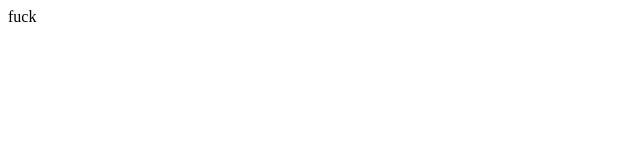
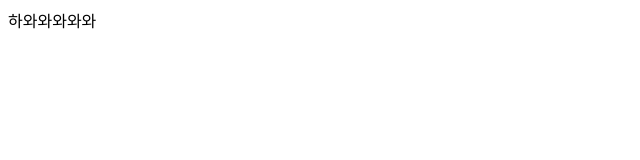
Before and after one commit to Dellil/chanhee.dev, a React (Create React App) app: page / in a window 1280 px wide. Shown: the top 160 px of the page, without its empty margins (0-640 px from the left). Built offline with nearby package versions, Linux system fonts and the light colour scheme; a web font is replaced by a local one.

Commit message:
add dependancies, basic configuration

```diff
--- a/package.json
+++ b/package.json
@@ -1,5 +1,5 @@
 {
-	"name": "chanhee.dev",
+    "name": "chanhee-dev",
     "version": "0.1.0",
     "private": true,
     "dependencies": {
@@ -8,7 +8,8 @@
         "@testing-library/user-event": "^7.1.2",
         "react": "^16.13.1",
         "react-dom": "^16.13.1",
-		"react-scripts": "3.4.3"
+        "react-scripts": "3.4.3",
+        "styled-components": "^5.2.0"
     },
     "scripts": {
         "start": "react-scripts start",
--- a/public/index.html
+++ b/public/index.html
@@ -5,10 +5,7 @@
         <link rel="icon" href="%PUBLIC_URL%/favicon.ico" />
         <meta name="viewport" content="width=device-width, initial-scale=1" />
         <meta name="theme-color" content="#000000" />
-    <meta
-      name="description"
-      content="Web site created using create-react-app"
-    />
+        <meta name="description" content="Chanhee Jang's Portfolio" />
         <link rel="apple-touch-icon" href="%PUBLIC_URL%/logo192.png" />
         <!--
       manifest.json provides metadata used when your web app is installed on a
@@ -24,20 +21,73 @@
       work correctly both with client-side routing and a non-root public URL.
       Learn how to configure a non-root public URL by running `npm run build`.
     -->
-    <title>React App</title>
+        <title>Chanhee Jang</title>
     </head>
     <body>
         <noscript>You need to enable JavaScript to run this app.</noscript>
         <div id="root"></div>
         <!--
-      This HTML file is a template.
-      If you open it directly in the browser, you will see an empty page.
-
-      You can add webfonts, meta tags, or analytics to this file.
-      The build step will place the bundled scripts into the <body> tag.
-
-      To begin the development, run `npm start` or `yarn start`.
-      To create a production bundle, use `npm run build` or `yarn build`.
+IT'S ASCII ART, PLEASE INCREASE THE WIDTH OF THE CONSOLE SIZE WIDELY TO SEE MY WAIFU
+*****,,,,,,,,,,,,,,,,,,,,*%&&&&&&@@@@%*,**,**,********//////*******,,,,,,,,,,,,,,,,,,,,,,,,,,,,,,,,,,,,,,,,**************************,,,,,,,,,,,.....,
+,,*****,,,,,,,,,,,,,,,,,*&&&&&@@@&&@@*,,,,******,*****//////********,,,,,,,,,,,,,,,,,,,,,,,,,,,,,,,,,,,,,,,,**********/////************,,,,,,,,,,,,,,,
+,,,***,,,,,,,,,*********&@@@&&&@@@@@%,,,,,,,,*,********///**//********,,,,,,,,,,,,,,,,,,,,,,,,,,,,,,,,,,,,,,,*****/****///////*****///****,,,,,,,,,,,,
+,,***/**,,,*,,**********/&&&%(////((#/,,,,,*,,,,,********///(###%&@@@@@@@@@@@&/*,,**,,,,,,,,,,,,,,,,,,,,,,,,,,****/////////////////**////***,,,,,,,,,,
+,,******,,,,**/(((#@&/******/////**//*/,,,,,,**,,,*/#######@&&&@@@@@@@@@@@@@@@@@@&@@@@%/*,,**********,,,,,,,,,,,***/////////////////////////***,,,,,,,
+,,,******,*((((((##%@@@(/********,,**//****,*/#####################%%%%%%%%%&@@@@@@@@@@@@@@@@(**************,*,,,***///////////////////////////***,,,,
+**,,,,****///(((((##@@@@@@@&@@&/***,,,,*(##############################%%%%%%%%%@@@@@@@@@@@@@@@@@@%/*****************/////////////////////////(////**,
+***,,*****////(/(((#@@@@&##((((((@/*(###(###(#((###########################%%%%%%%@@&%&@@@@@@@@&@@@@@@@(/**************//((////////////(((((((((((((//
+,********,///////(((&@&###(((((((((((((((((/*((################################%%%%%@%%%%%%@&&@@@@&&@@@@@@&(//***********/((((/////(((((((((((((((((((
+*,,,****,,//***,/,***/(((((/(////////*((***(((((####################################%%%%%%%%%%%%&%@@@&&@@@@@@@&(///*******/((((((//(((((((((((((((((##
+*,,,,**......,,,,,/*////(*((/////////***,((((((((((((#######################################%%%%%%%%&&@&&&@@@@@@@@(//*******/(###((((((((((((((#######
+*,,***.........,,*,*,////*/**/////////.*(((((((((((###############(*//###############(##########%%%%%%%%&#&&&@@@@@@@@(/******//(###(((((((###((((#####
+,,,,,.............*.*,,////,*/////**,,/((((((((((((((##########/**(#################%(///(###########%%%%%%(&&&@@@@@&&@@//*****/(##%##((((((#####((###
+,,,.. ............,,,.,*////*,.,**,,*/(((((((((((((((((((((#(**###%#####%###%########*////*##############%%%%(&&&@@@@@#/%@#/*****/(#%%##((((##%%%%####
+ ... ..................*,**,.,**,,**((((//(((((((((##(#####,(###################/%#%#*///*//###%%%(#########%%%%%%@@@@@@///&%/*****/(#%%%##((####%%%##
+. ..  .... .............,....,,,,**(((*/(((((((#########(*###################/(######*/*/*///###%#%(##%%%%%%%%%%(%%%@@@@@@///(%/*****/#%&&%%#((######%
+.   ...................... ....,,,//**((((((((########(*####/########(//(/##*###(###(########(######(#%###%##%%%##%%&@@@@@@&///(%*****//#%&&%%########
+.......  .............. ..,/.......,,,,.(((((((((((/#%%#((((((((////(###(*/(###(####(%%#######/#(###(/#########%###%%%&@@@@@(&(/*/#******/#%&&&%%####%
+.......... ... .      .*****,........,/(((((((*(*/(/(//((((#(((((((((**/#((###*####/%%%%%%####(##(###(*#########%##/%%%&@@@@@//&/**#*******/#%&&&&%###
+.. . ..  .......... ,,,.,*,,*,.....*((((((//(((((//*(((((((((((/****((((/###(*####(%%%%%%%%####/#/###(#/########(##(/%%%&@@@@@/**%***,,,,,***/#%&&&&%#
+*..... ............,....,,*,*. ..,(((((((((((((/**((//*********/((((((/((((/*(((#(%%%%%%%%%%####(*######/(######%/##/##%%@@@@@&****#,,*,,******/(%%&&&
+**,.... ..........,,,,,,,,*... .*//(((/(((((///*((((///(((((((((//((/((((//(*#((/%%%%%%%%%%%%###*/####/##/(##/####(#//####@@@@@%***,#**,**********(%%%
+****,.,,*,**. **.... .. ....,*////////*///(//*/((/*//((((((((///////(((*(((*(#/(%%%%%%%%%%%%%###,#####/###/(#(####(//*%###%@@@@@//****#***,,,,,,,,,*/#
+****,***,,*****,...,,,,... ////*////,*////*/*((,*///(//////,*////*/(//((#%,(*(####%%%%%%%%%%%%(//((((#(###/((((####//*#####&@@@@&*****,&,**,,,,,,,,,**
+,.////***,*,..//*.,,,.,,,*///////*,,////**,*/*,**//***/*/**///***//((####*/(########%#%%%%%%%%#*#####/%#//*(//##(###*/#####%@@@@@/******#,,,,,,,,,,,,*
+*** ****,*,..,,.,..*//////**////**,(////*.,//***/((((((((((((/(((#####(((((##########%###%%%%%/(((#/#%%%%##/(/#(((##*/######@@@@@%,,,,,,*/*,,,,,,,*,**
+   ...    ...  ./////////*//*///,*///*/*//,(/,//(/((###################(###################%////(((#%%%%%##*/#*((###/*######@@@@@&&,,,,,*,/*,,,,,,,,,,
+..... . ..  ..*.**/////,///*///**/*/,(*(//((///########/*,,,,*(##########################%%((/*//(###%%%%%((/#/(####/,######@@@@@@&@*,,(,,,(,,,,,,,,,,
+......  .,*,.*.**/////.*/**///*///,*/,(#(/##(#/,. ..........*/##(##########################(##*.,,,,,,,,,,*(##/*###///######@@@@@@(&&,*%,,,,&,,,,,,,,,
+   *//*,/,,,*,,///*,.,,..*////,/,**/*((,((,   ......,,#@@@#,#(* ##########################/(,,,,,,,*%&@@*#,,,,/#*/(/*######&@@@@@@#,%#@*,,,,**,,,,,,,,
+******,...**,.*,*,,,,,,,,,,,,**.*,*//#(/*    ,/,.,.....,*(*,(%(##############################,.,,,,,**/(*(##(,,,%(#*(######@&@@@@@%,,@#,,,,,,(,,,,,,,,
+,..,,,,,,,,,.*,,,,,,,,,,,,,,,,,////(/(/    */(#.........#*..,%#####################%&@@####%%/.*(*,,,//,,%%%%#/,,(#/######&&&@@@@@&/@%#,,,,,,/*,,,,,,*
+,,,,,,,,,,,,,,.*.,,,,,,,*///,**////(#*   ./####. ./*(#((((*,/(######################@@@@@%#######%###((*,%%%%%**##(######&%#@@@@@@&@/,(,,,,,/,,,,*****
+(*,,,,,,,,,,,,,,,,,,,//////*.*////######(, (###%#*(##################################%@@&###################%%#%/((#####&/(@@@@@@@(,,,,,,,,,/,,*****,,
+,,,,,,((/***,,,,,/////////*.,,/((/(#(((((((((((((((((((((((((((######################(#################%(*//*,(//(####%//#@@@@@@@@*,,,,,,,,,,,,,,,,,,,
+.,,*//((//,,,*///////////*//( ((((((((((((((((((((((((((((((((((#####################/################((((((((///(/**///@@@@@@@@@&,,,,/....,,,,,,,,,,*
+/////////,,////////////,/*,(##,#((((((((((((((((((((((((((((((((#####################(#######################(((**/(##@@@@@@@@&@@/,,,&,....,,,,,,*****
+////////*////,.//////*//////*(((((((((((((((((((((((((((((((((((#(##########################################%#/((((%@@@@&@@@@@(@&,,%*,..,,,,,*********
+//////////*.,./////,,//////,**((((((((((((((((((((((((((((((((((##########################################*(((,((&@@@&&&@@@@%/*&,,,,,,,,**************
+////,,//***,.,///,*//(((////*,((((((((((((((((((((((((((((((((#######################################/#%#((*(((@&#&&&&%%//////*//**,,********,**,,,,,,
+*((,*//.//,,.*//..//(((*(((//,#(((((((((((((((((((((((((#(###################((///((#%################((#/((/##(##(///***///////*(/**,,,,,,*,,,,,,,,,*
+#((,/**,/*,,./*..,,/(((/(((////,/((((((((((((((((((((##############/,*/*****//////////*,*,,############%*(%(#%%%&@**///***///////*(/*,,,,,,,,,,,,,,,,,
+##/**/*//,,*.*..,,,.,/(((/*//////,#(((((((((((((################************/////////////,**,###########%%%%%%%%@#/*////**////*//#@((/*,,,,,,,,,,,,,,,
+##***/,/*,/,...,,,,,,,, */(##,*////(((#(((((####################*******////////(((((((((//,,(############%%%%%%@@//*/////*/////*(&@@@((/******,,,***,,
+##.,/,//,**,,..,,,,,,,....,.,(#(###((#((##########################(,//////////((((((((((((*#############%%%%%%@@/****/////*////(/(@@@@%%#(/***********
+%#****/,*/,,..,,,,,,,,......... ((#*&/##(#############################,///////(/((((((((*################%%%&@@(***///////*///(((%#@@@@&%&&%(/#/******
+%///,/*//,,,.,,,,,,,,............,.......(%(############################((((/((/(((((/###################%%@@@(****///////////((#@@#&@@@@%%&&@#*******
+%,/,////,,..,,,,,,,,,...................,,./&(##################################(#######################%&@@&/*****///////////(#@@@@%&@@@@@%%%&&#&#**,
+(/*////,,.,,,,,,,,,,.........,..*..*,,.......,&#######################################################%%@@%#/**%***///////////(((@@@@@&@@@@@@%%%@@&#*#
+,/,///,,.,,,*,,,,,,,.......,..,(/..,............*&##################################################%&@@*/,*//&****(*//////////((%@@@@@&@@@@@@@%%&@@@&
+*,///,,.,,,*.,,,,,,........*,,,.*...................##############################################%@&*****,********(*//////////(((#@@@@@@@@@@@%@@@%&@@
+*///,..,,**,,,,,,,..................................,//*/#######################################%/***,*************/////////////((((#@@@@@@@@@@&&%&@@%
+//*..,.,**,,,,,,,....................................//////(,*##############################%*,,,*,,,,************//(*//////*/////(((##@@@@@&@@@@&&&&%
+/,.,,,***,,,,,,,, ...................................///////////(/*,(####################/.,,,,,,,,,*,************//////////*//////((((##@@@@@&@@@%&&&
+.,,,****,.,,,,,, ..........,................ ........////////////////((((,,##########(*/,,,,,,,,,,,**,**************/(*////////////(/((((((#@@@@@@@@%&
+,******.....,,,......................................///////////(//(((((((((((((/**((((.,,,,,,,,,*,,,,**********,*///////////*///////(/(((((((#@@@@&@%
+*****,..,...,,..........,,./@@@@@@@@@%*.,,..,........(((////(/(/((,,*(((((((((((**(((((,,,,,,,,,,*,,,*********,****/*//*/////(////*///((///(((((((%@@&
+****........,.........,(@@@@@@@@@@@@@@@@@@@@@#,.,..,*,,,,/*(/*,/,,//,*,,,((*,,,**(*(/((,,,,,,,,,,*,,,***************////**///((/////////((((/(((((((((
+,*,.................*@&&%###(##%&&@@@@@@@@@@@@@@@@@/,. ,**,,**(,/,./,,/(,*,,((.,/**,,*/.,,,,,,,,,*,,*********,*,*****///(*////%((////*/////(((((//////
+,.................,//////////////((((@@@@%@@@@@@@&@@@@@((&&&%(*,,//(*,,,**/*,/**/(%/,*/**,,,,,***,,***************///////(*///@&%///////////////((((((
 -->
     </body>
 </html>
--- a/src/App.js
+++ b/src/App.js
@@ -1,11 +1,7 @@
 import React from 'react';
 
 function App() {
-    return (
-        <div className="App">
-            <div>fuck</div>
-        </div>
-    );
+    return <div>하와와와와와</div>;
 }
 
 export default App;
--- /dev/null
+++ b/src/font.css
@@ -0,0 +1 @@
+@import url(https://fonts.googleapis.com/earlyaccess/nanumgothiccoding.css);
--- a/src/index.js
+++ b/src/index.js
@@ -1,6 +1,7 @@
 import React from 'react';
 import ReactDOM from 'react-dom';
 import App from './App';
+import './font.css';
 
 ReactDOM.render(
     <React.StrictMode>
```
Also changed, not shown: 2 other files (tests, documents, lock files or other folders). Lines whose indentation alone changed are shown as unchanged.
